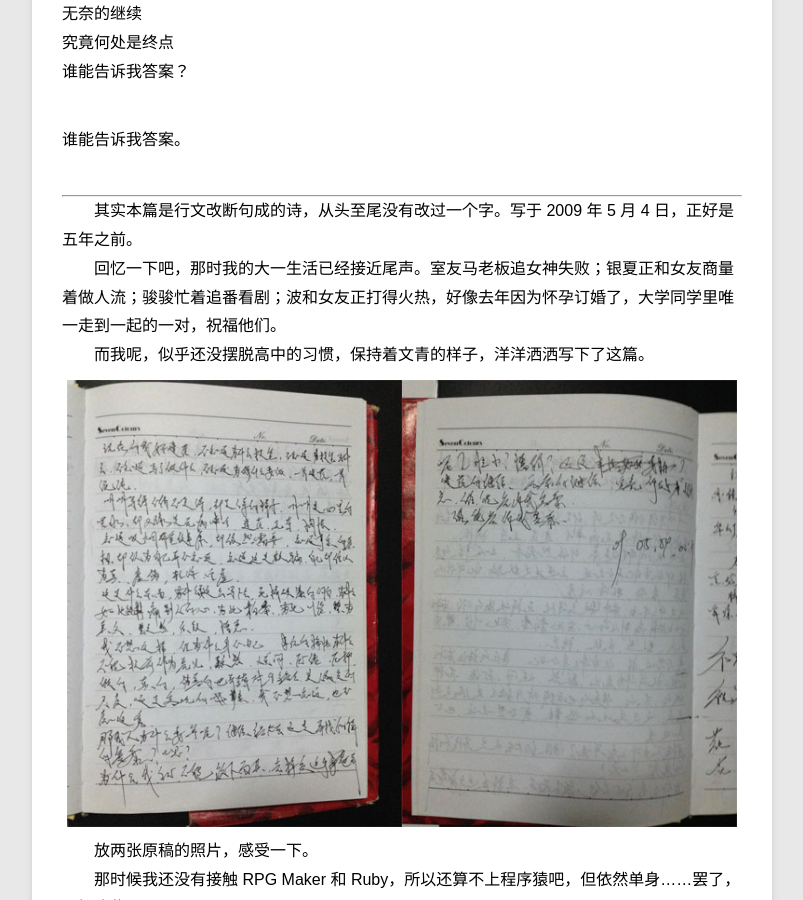
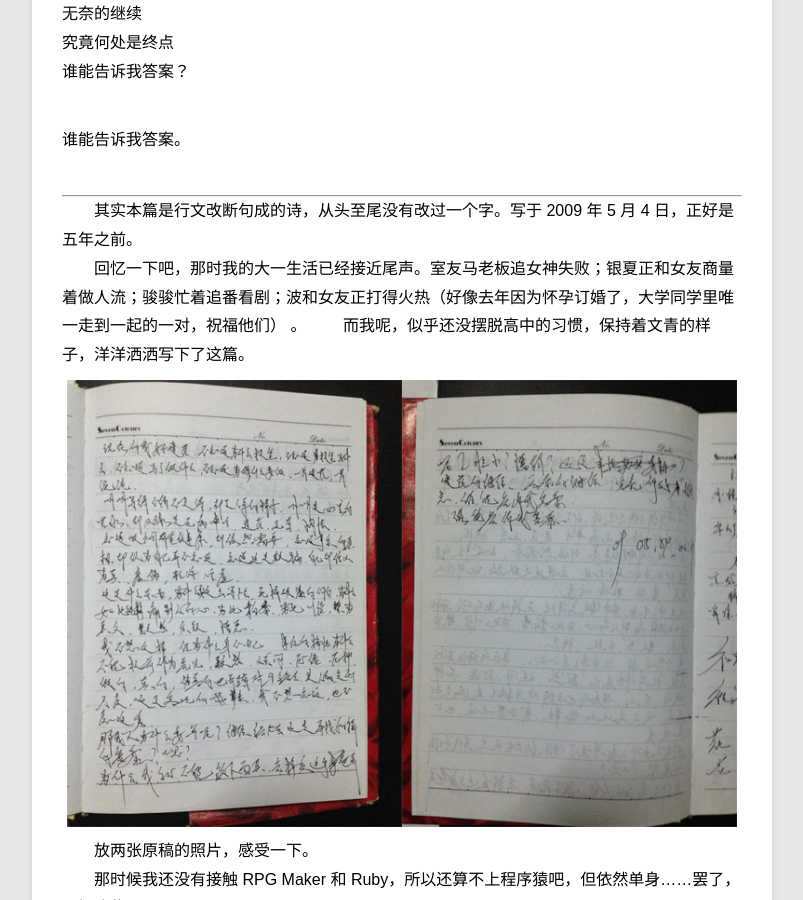
Before and after one commit to Shy07/shy07.github.com, a Jekyll site: the page built from _posts/article/2014-05-04-bye-hope.md, in a window 1280 px wide and 900 px high, scrolled down 1727 px. Shown: the whole window, without its empty margins (78-881 px from the left). Built offline with Jekyll 4.4.1, drawn with Linux system fonts in a browser that asks for light colours; Markdown is read by kramdown in place of the engine named in the settings.

```diff
--- a/_posts/article/2014-05-04-bye-hope.md
+++ b/_posts/article/2014-05-04-bye-hope.md
@@ -61,7 +61,7 @@ description: 再见理想，这是希望的绝决，是我希望已久的断绝
 --------
 
 　　其实本篇是行文改断句成的诗，从头至尾没有改过一个字。写于 2009 年 5 月 4 日，正好是五年之前。
-　　回忆一下吧，那时我的大一生活已经接近尾声。室友马老板追女神失败；银夏正和女友商量着做人流；骏骏忙着追番看剧；波和女友正打得火热，好像去年因为怀孕订婚了，大学同学里唯一走到一起的一对，祝福他们。
+　　回忆一下吧，那时我的大一生活已经接近尾声。室友马老板追女神失败；银夏正和女友商量着做人流；骏骏忙着追番看剧；波和女友正打得火热（好像去年因为怀孕订婚了，大学同学里唯一走到一起的一对，祝福他们） 。
 　　而我呢，似乎还没摆脱高中的习惯，保持着文青的样子，洋洋洒洒写下了这篇。
 ![原稿照片](/images/20140504/IMG_0056.jpg)
 　　放两张原稿的照片，感受一下。
```
